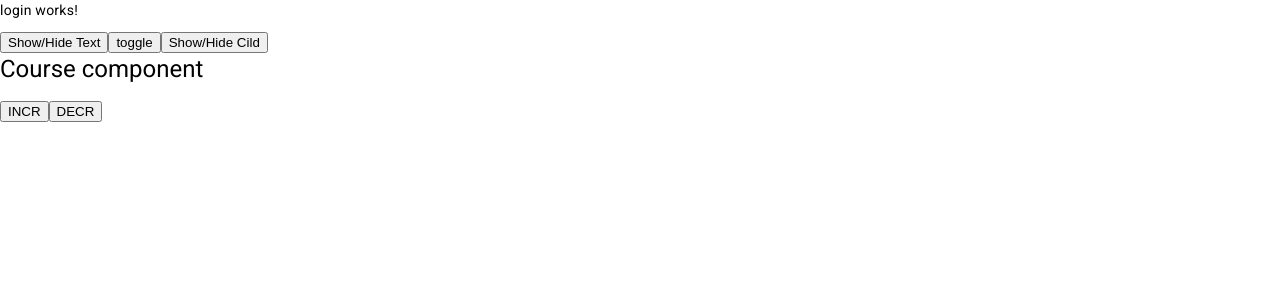
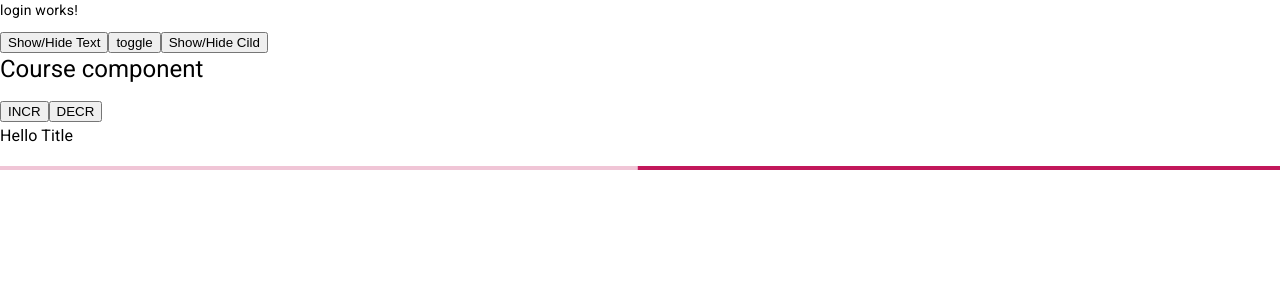
Before and after one commit to ervkgithub/angular-training, an Angular app: page / in a window 1280 px wide. Shown: the top 300 px of the page. Built offline with nearby package versions, Linux system fonts and the light colour scheme.

Commit message:
Day 5 Session Video Practice

```diff
--- a/angular.json
+++ b/angular.json
@@ -94,10 +94,12 @@
               "src/assets"
             ],
             "styles": [
-              "@angular/material/prebuilt-themes/pink-bluegrey.css",
-              "src/styles.scss"
+               "src/styles.scss",
+              "node_modules/bootstrap/dist/css/bootstrap.css"
             ],
-            "scripts": []
+            "scripts": [
+              "node_modules/bootstrap/dist/js/bootstrap.js"
+            ]
           }
         }
       }
--- a/package.json
+++ b/package.json
@@ -20,6 +20,7 @@
     "@angular/platform-browser": "^15.0.0",
     "@angular/platform-browser-dynamic": "^15.0.0",
     "@angular/router": "^15.0.0",
+    "bootstrap": "^5.2.3",
     "rxjs": "~7.5.0",
     "tslib": "^2.3.0",
     "zone.js": "~0.12.0"
--- a/src/app/app.component.html
+++ b/src/app/app.component.html
@@ -5,3 +5,11 @@
 <course></course>
 <button (click)="incrFun()">INCR</button>
 <button (click)="decrFun()">DECR</button>
+
+<div class="container">
+    <div class="row">
+        <h3 class="mt-5">Hello Title</h3>
+    </div>
+</div>
+
+<mat-progress-bar mode="indeterminate"></mat-progress-bar>
--- a/src/app/app.module.ts
+++ b/src/app/app.module.ts
@@ -7,6 +7,7 @@ import { CourseComponent } from './course.component';
 import { LoginComponent } from './login/login.component';
 import { MainService } from './main.service';
 import { BrowserAnimationsModule } from '@angular/platform-browser/animations';
+import {MatProgressBarModule} from '@angular/material/progress-bar';
 
 @NgModule({
   declarations: [
@@ -17,7 +18,8 @@ import { BrowserAnimationsModule } from '@angular/platform-browser/animations';
   imports: [
     BrowserModule,
     AppRoutingModule,
-    BrowserAnimationsModule
+    BrowserAnimationsModule,
+    MatProgressBarModule
   ],
   providers: [MainService],
   bootstrap: [AppComponent]
```
Also changed, not shown: 1 other file (tests, documents, lock files or other folders).
